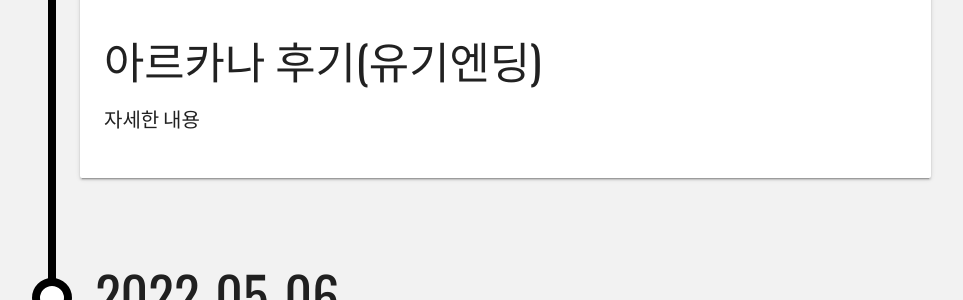
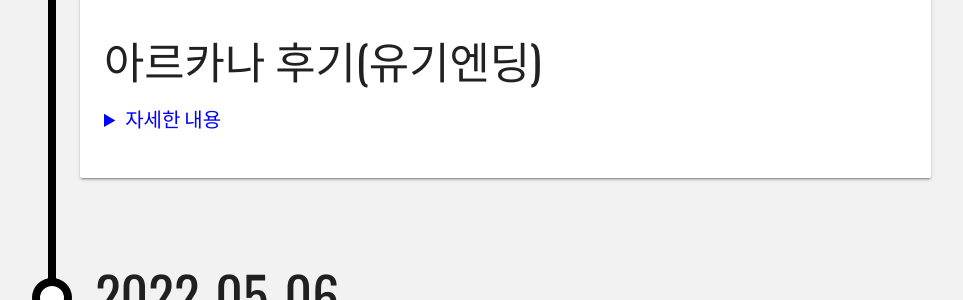
Before and after one commit to dr-watchduck/dr-watchduck.github.io, a Jekyll site: the page built from index.html, in a window 1280 px wide. Shown: the part 337-637 px from the top of the page, without its empty margins (157-1120 px from the left). Built offline with Jekyll 4.4.1, drawn with Linux system fonts in a browser that asks for light colours.

Commit message:
Update main.css

```diff
--- a/assets/css/main.css
+++ b/assets/css/main.css
@@ -76,3 +76,14 @@ h6 {
 strong {
     font-weight: bold;
 }
+
+details:not([open]) > summary {
+    display: list-item;
+    color: blue;
+}
+
+details[open] > summary {
+    display: list-item;
+    list-style-type: disclosure-open;
+    color: blue;
+}
```
